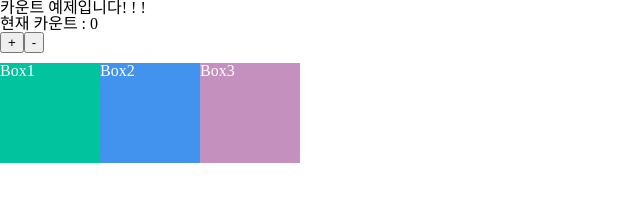
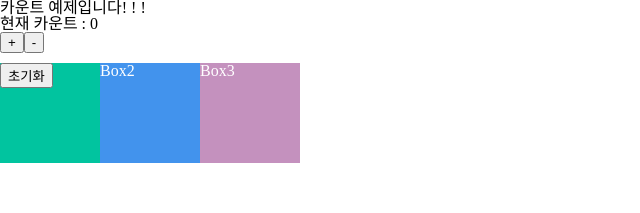
Before and after one commit to 9mean2/React_Week_2, a React (Create React App) app: page / in a window 1280 px wide. Shown: the top 213 px of the page, without its empty margins (0-640 px from the left). Built offline with nearby package versions, Linux system fonts and the light colour scheme.

Commit message:
feat: 07. React Hooks -useCallback 사용하기 전

```diff
--- a/src/App.jsx
+++ b/src/App.jsx
@@ -17,6 +17,12 @@
     setCount(count - 1);
   };
 
+  // counst 초기화해주는 함수
+
+  const initCount = () => {
+    setCount(0);
+  };
+
   return (
     <>
       <h3>카운트 예제입니다! ! ! </h3>
@@ -29,7 +35,7 @@
           marginTop: "10px",
         }}
       >
-        <Box1 />
+        <Box1 initCount={initCount} />
         <Box2 />
         <Box3 />
       </div>
--- a/src/components/Box1.jsx
+++ b/src/components/Box1.jsx
@@ -7,9 +7,19 @@
   color: "white",
 };
 
-function Box1() {
+function Box1({ initCount }) {
   console.log(" Box1 컴포 렌더링됐음");
-  return <div style={style}>Box1</div>;
+  return (
+    <div style={style}>
+      <button
+        onClick={() => {
+          initCount();
+        }}
+      >
+        초기화
+      </button>
+    </div>
+  );
 }
 
 export default React.memo(Box1);
```
